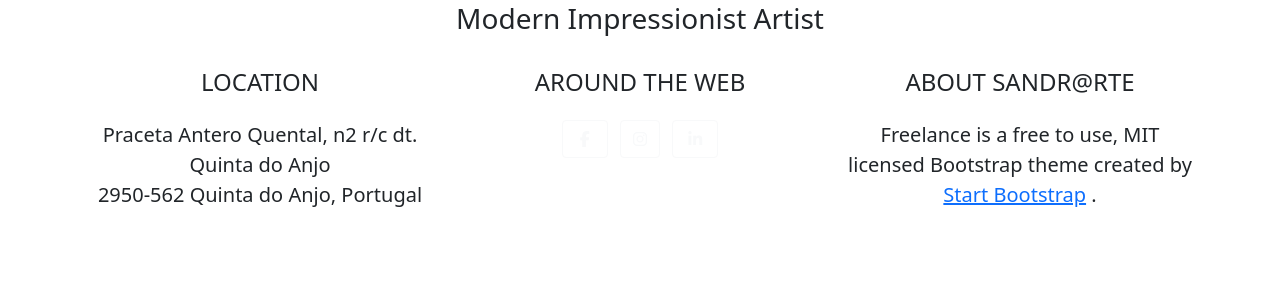
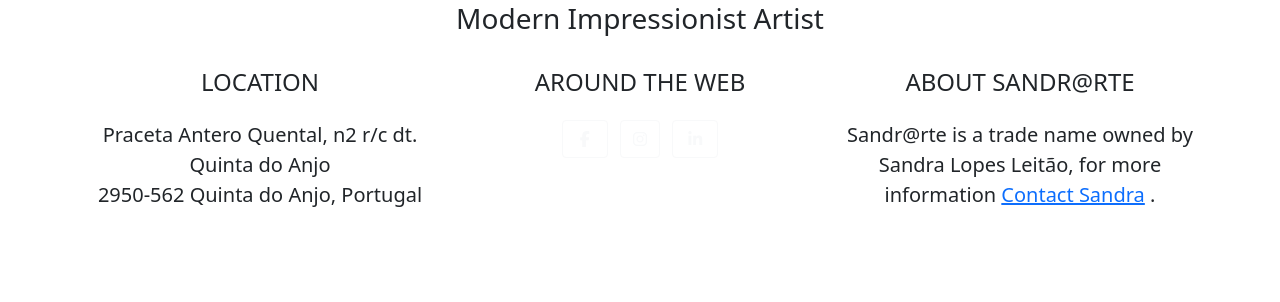
Before and after one commit to veraleitaodev/sandra_art, a Django app: page / in a window 1280 px wide. Shown: the part 78-380 px from the top of the page. Run offline with Django 3.2, Linux system fonts and the light colour scheme; some libraries are stand-ins or nearby versions.

Commit message:
added footer content to base file

```diff
--- a/templates/base.html
+++ b/templates/base.html
@@ -146,8 +146,8 @@
                 <div class="col-lg-4">
                     <h4 class="text-uppercase mb-4">About Sandr@rte</h4>
                     <p class="lead mb-0">
-                        Freelance is a free to use, MIT licensed Bootstrap theme created by
-                        <a href="http://startbootstrap.com">Start Bootstrap</a>
+                        Sandr@rte is a trade name owned by Sandra Lopes Leitão, for more information
+                        <a href="#">Contact Sandra</a>
                         .
                     </p>
                 </div>
@@ -156,7 +156,7 @@
     </footer>
     <!-- Copyright Section-->
     <div class="copyright py-4 text-center text-white">
-        <div class="container"><small>Copyright © Your Website 2020</small></div>
+        <div class="container"><small>Copyright © Sandrart 2021</small></div>
     </div>
         {% block postloadjs %}
         {% endblock %}
```
